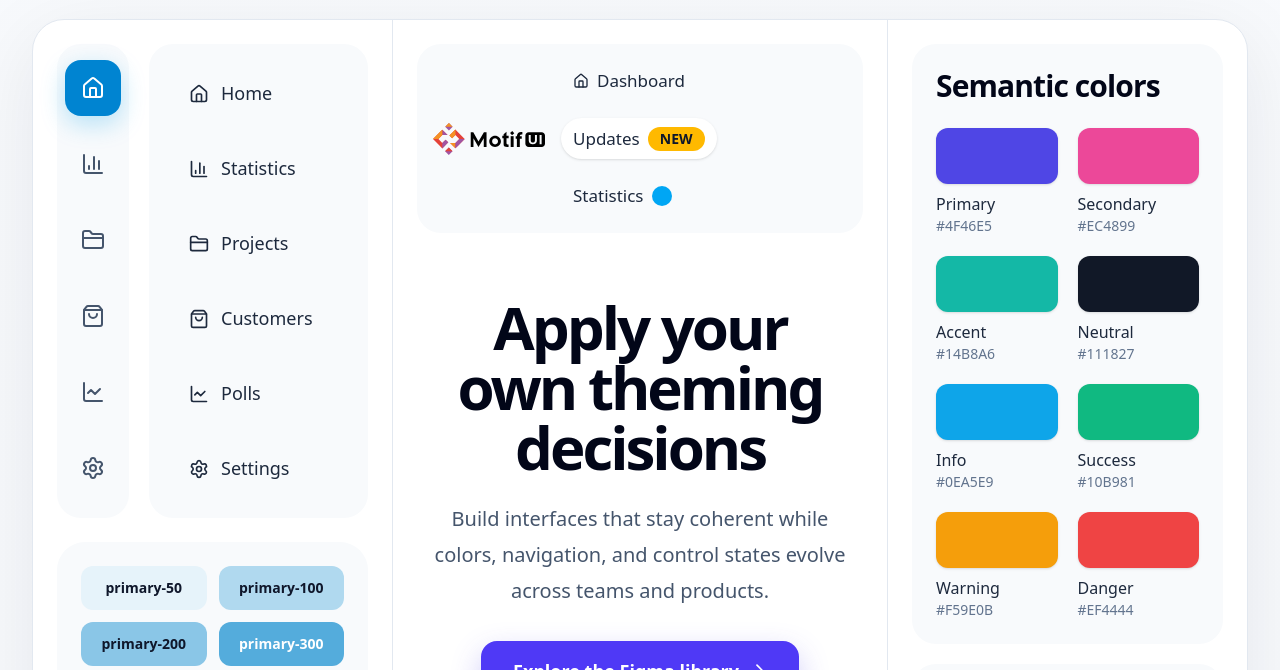
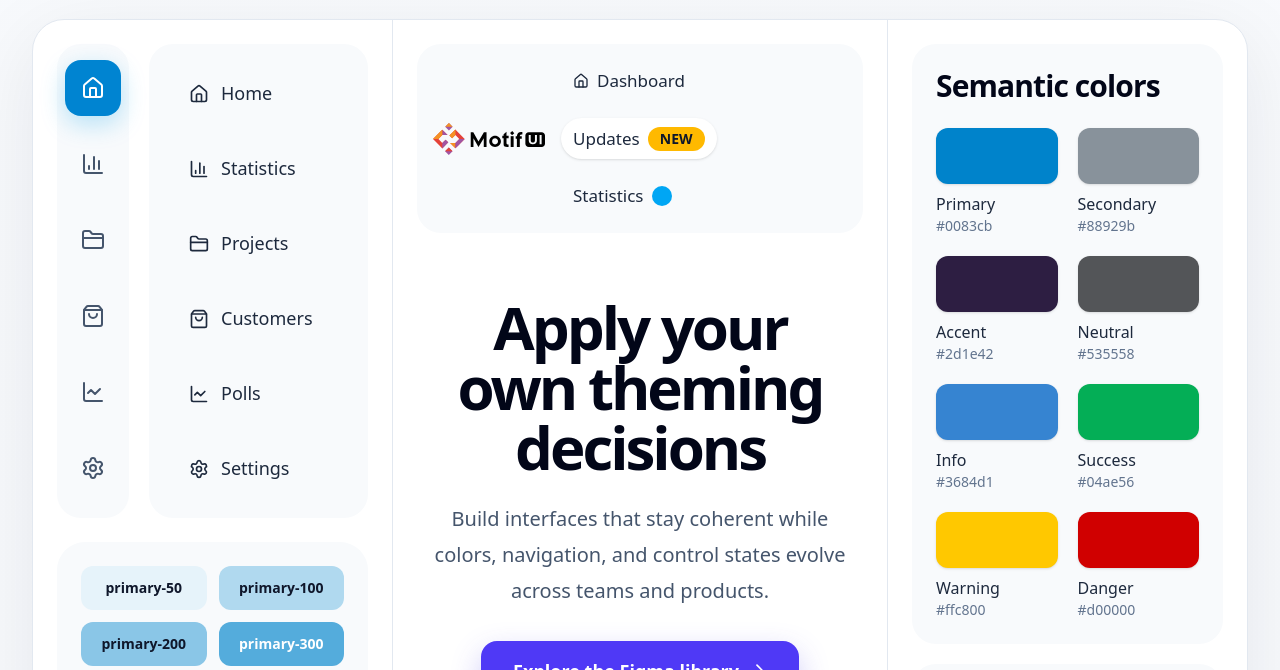
Before and after one commit to meltair/motif, a Next.js app: page / in a window 1280 px wide. Shown: the part 4720-5390 px from the top of the page. Built offline with nearby package versions, Linux system fonts and the light colour scheme.

Commit message:
color fx

```diff
--- a/components/showcase-section.tsx
+++ b/components/showcase-section.tsx
@@ -46,14 +46,14 @@ const adminMenu: SidebarItem[] = [
 ];
 
 const semanticColors = [
-	{ name: "primary", hex: "#4F46E5" },
-	{ name: "secondary", hex: "#EC4899" },
-	{ name: "accent", hex: "#14B8A6" },
-	{ name: "neutral", hex: "#111827" },
-	{ name: "info", hex: "#0EA5E9" },
-	{ name: "success", hex: "#10B981" },
-	{ name: "warning", hex: "#F59E0B" },
-	{ name: "danger", hex: "#EF4444" },
+	{ name: "primary", hex: "#0083cb" },
+	{ name: "secondary", hex: "#88929b" },
+	{ name: "accent", hex: "#2d1e42" },
+	{ name: "neutral", hex: "#535558" },
+	{ name: "info", hex: "#3684d1" },
+	{ name: "success", hex: "#04ae56" },
+	{ name: "warning", hex: "#ffc800" },
+	{ name: "danger", hex: "#d00000" },
 ];
 
 const buttonSamples = [
```
